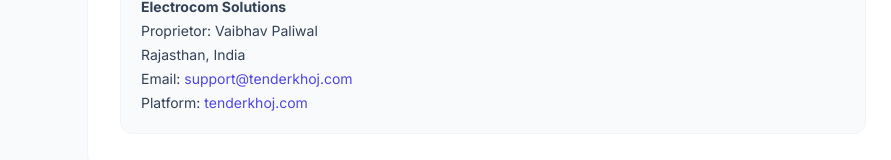
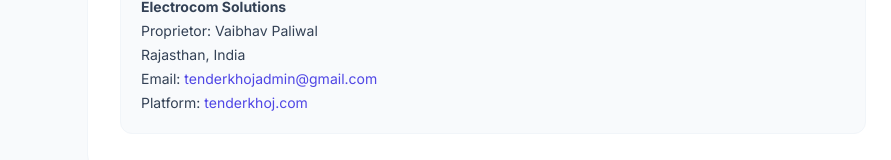
Before and after one commit to Tender-Management-Org/Frontend, a Next.js app: page /terms in a window 1280 px wide. Shown: the part 6396-6556 px from the top of the page, without its empty margins (293-1184 px from the left). Built offline with nearby package versions, Linux system fonts and the light colour scheme.

Commit message:
updated email ids

```diff
--- a/src/app/(dashboard)/upgrade/page.tsx
+++ b/src/app/(dashboard)/upgrade/page.tsx
@@ -260,7 +260,7 @@
         </div>
       ) : isEnterprise ? (
         <a
-          href="mailto:hello@tenderkhoj.com?subject=Enterprise plan enquiry"
+          href="mailto:tenderkhojadmin@gmail.com?subject=Enterprise plan enquiry"
           className="block rounded-xl bg-warning-600 py-2.5 text-center text-sm font-semibold text-white transition-colors hover:bg-warning-700"
         >
           Contact us
--- a/src/app/contact/page.tsx
+++ b/src/app/contact/page.tsx
@@ -7,7 +7,7 @@
   description: "Get in touch with TenderKhoj — send a message or email us directly.",
 };
 
-const CONTACT_EMAIL = "tenderpilotadmin@gmail.com";
+const CONTACT_EMAIL = "tenderkhojadmin@gmail.com";
 
 export default function ContactPage() {
   return (
--- a/src/app/disclaimer/page.tsx
+++ b/src/app/disclaimer/page.tsx
@@ -275,7 +275,7 @@
                   <p><strong>Electrocom Solutions</strong></p>
                   <p>Proprietor: Vaibhav Paliwal</p>
                   <p>Rajasthan, India</p>
-                  <p>Email: <a href="mailto:legal@tenderkhoj.com" className="text-navy-600 hover:underline">legal@tenderkhoj.com</a></p>
+                  <p>Email: <a href="mailto:tenderkhojadmin@gmail.com" className="text-navy-600 hover:underline">tenderkhojadmin@gmail.com</a></p>
                   <p>Platform: <a href="https://tenderkhoj.com" className="text-navy-600 hover:underline">tenderkhoj.com</a></p>
                 </div>
               </Section>
--- a/src/app/privacy/page.tsx
+++ b/src/app/privacy/page.tsx
@@ -347,7 +347,7 @@
                   <p><strong>Data Controller: Electrocom Solutions</strong></p>
                   <p>Proprietor: Vaibhav Paliwal</p>
                   <p>Rajasthan, India</p>
-                  <p>Email: <a href="mailto:privacy@tenderkhoj.com" className="text-navy-600 hover:underline">privacy@tenderkhoj.com</a></p>
+                  <p>Email: <a href="mailto:tenderkhojadmin@gmail.com" className="text-navy-600 hover:underline">tenderkhojadmin@gmail.com</a></p>
                   <p>Platform: <a href="https://tenderkhoj.com" className="text-navy-600 hover:underline">tenderkhoj.com</a></p>
                 </div>
                 <p className="mt-4 text-sm text-ink-500">
--- a/src/app/refund/page.tsx
+++ b/src/app/refund/page.tsx
@@ -162,8 +162,8 @@
                   <p>Rajasthan, India</p>
                   <p>
                     Email:{" "}
-                    <a href="mailto:support@tenderkhoj.com?subject=Cancellation%20or%20Refund" className="text-navy-600 hover:underline">
-                      support@tenderkhoj.com
+                    <a href="mailto:tenderkhojadmin@gmail.com?subject=Cancellation%20or%20Refund" className="text-navy-600 hover:underline">
+                      tenderkhojadmin@gmail.com
                     </a>
                   </p>
                   <p>
--- a/src/app/terms/page.tsx
+++ b/src/app/terms/page.tsx
@@ -443,7 +443,7 @@
                   <p><strong>Electrocom Solutions</strong></p>
                   <p>Proprietor: Vaibhav Paliwal</p>
                   <p>Rajasthan, India</p>
-                  <p>Email: <a href="mailto:support@tenderkhoj.com" className="text-navy-600 hover:underline">support@tenderkhoj.com</a></p>
+                  <p>Email: <a href="mailto:tenderkhojadmin@gmail.com" className="text-navy-600 hover:underline">tenderkhojadmin@gmail.com</a></p>
                   <p>Platform: <a href="https://tenderkhoj.com" className="text-navy-600 hover:underline">tenderkhoj.com</a></p>
                 </div>
               </Section>
```
